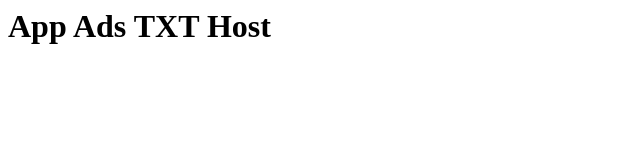
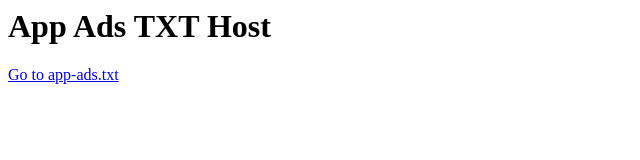
Before and after one commit to shakirgoran/shakirgoran.github.io, a plain HTML site: page index.html in a window 1280 px wide. Shown: the whole page, without its empty margins (0-640 px from the left). Drawn offline with Linux system fonts and the light colour scheme.

Commit message:
Add link to app-ads.txt in index.html

```diff
--- a/index.html
+++ b/index.html
@@ -1 +1,2 @@
 <h1>App Ads TXT Host</h1>
+<p><a href="/app-ads.txt">Go to app-ads.txt</a></p>
```
